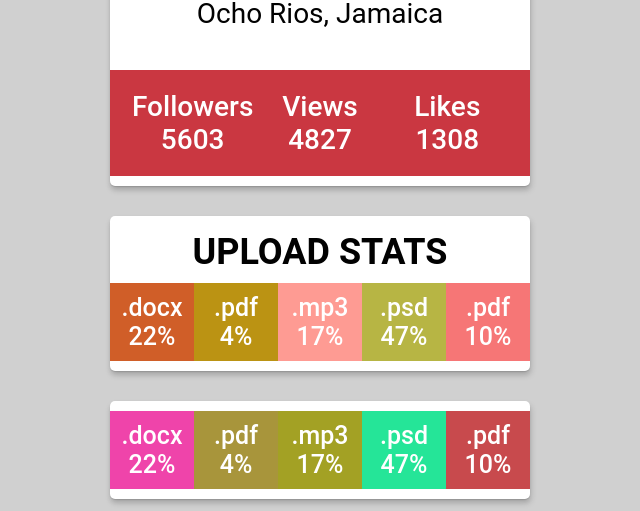
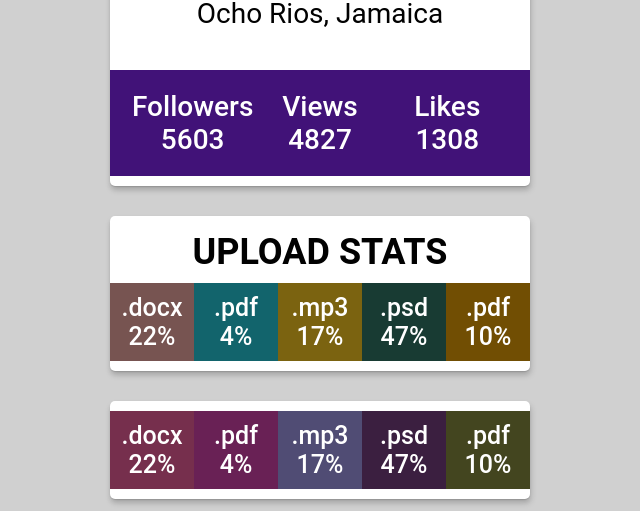
Before and after one commit to YuriBelebekha/goit-react-hw-01-components, a React (Create React App) app: page / in a window 1280 px wide. Shown: the part 343-854 px from the top of the page, without its empty margins (320-960 px from the left). Built offline with nearby package versions, Linux system fonts and the light colour scheme.

Commit message:
Changed getRandomHexColor.js function

```diff
--- a/src/js/getRandomHexColor.js
+++ b/src/js/getRandomHexColor.js
@@ -1,7 +1,13 @@
 export { getRandomHexColor };
 
+// function returns only dark colors
+
 function getRandomHexColor() {
-  return `#${Math.floor(Math.random() * 16777215)
-    .toString(16)
-    .padStart(6, 0)}`;
+  let color = "#";
+  for (let i = 0; i < 3; i += 1) {
+    color += ("0" + Math.floor(Math.random() * Math.pow(16, 2) / 2)
+      .toString(16))
+      .slice(-2);
+  };
+  return color;
 };
```
